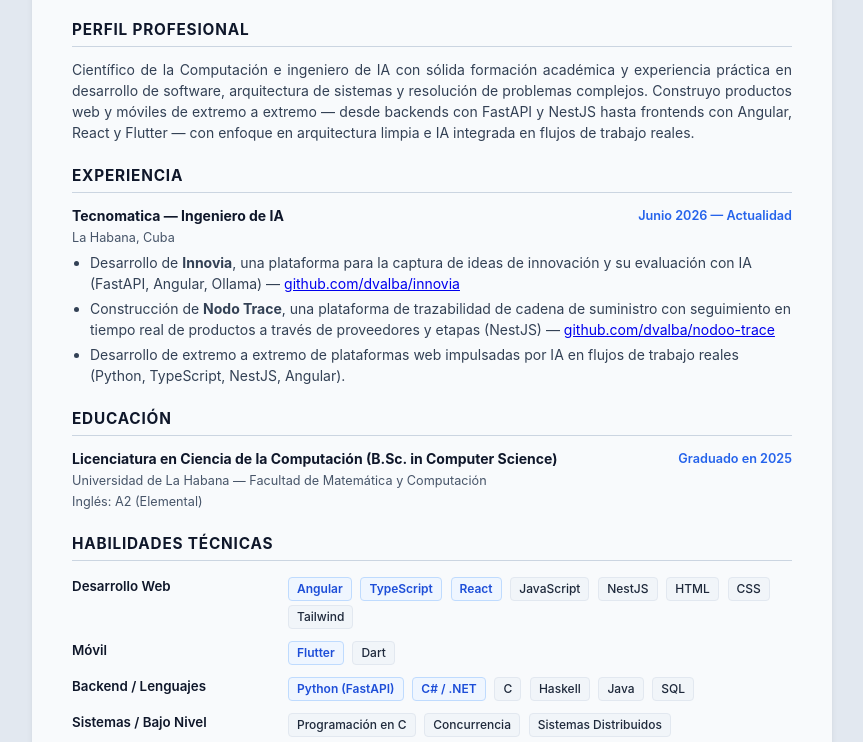
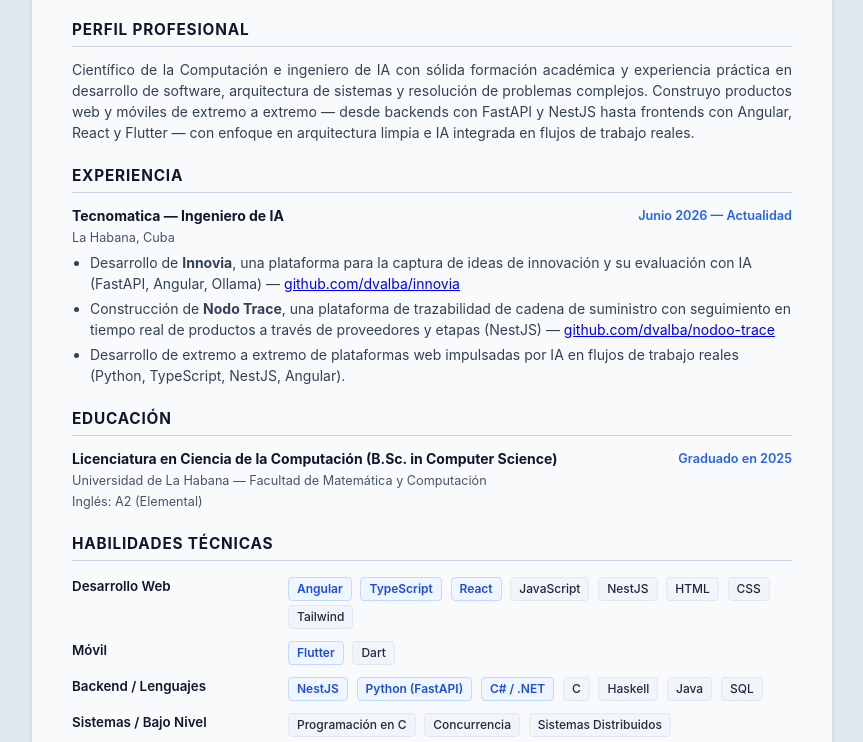
Before and after one commit to dvalba/resume, a plain HTML site: page es/index.html in a window 1280 px wide. Shown: the part 204-946 px from the top of the page, without its empty margins (208-1071 px from the left). Drawn offline with Linux system fonts and the light colour scheme.

Commit message:
Add NestJS (first, highlighted) to Backend/Languages in EN+ES

```diff
--- a/es/index.html
+++ b/es/index.html
@@ -307,6 +307,7 @@
             <tr>
                 <td class="cat">Backend / Lenguajes</td>
                 <td class="items">
+                    <span class="badge highlight">NestJS</span>
                     <span class="badge highlight">Python (FastAPI)</span>
                     <span class="badge highlight">C# / .NET</span>
                     <span class="badge">C</span>
```
Also changed, not shown: index.html (+1 -0 lines).
